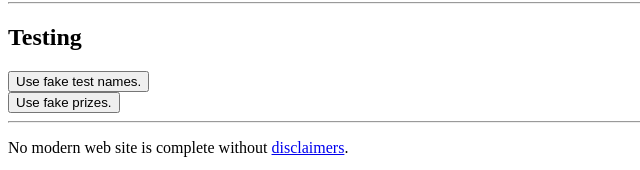
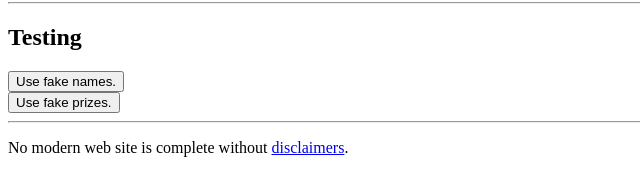
Before and after one commit to ts4z/picky, a plain HTML site: page index.html in a window 1280 px wide. Shown: the part 964-1134 px from the top of the page, 0-640 px from the left. Drawn offline with Linux system fonts and the light colour scheme.

Commit message:
correct button label

```diff
--- a/index.html
+++ b/index.html
@@ -63,7 +63,7 @@
 
     <hr>
     <h2> Testing </h2>
-    <button onclick="insertData('names.txt', 'contestants');">Use fake test names.</button>
+    <button onclick="insertData('names.txt', 'contestants');">Use fake names.</button>
     <br>
     <button onclick="insertData('prizes.txt', 'prizes');">Use fake prizes.</button>
 
```
